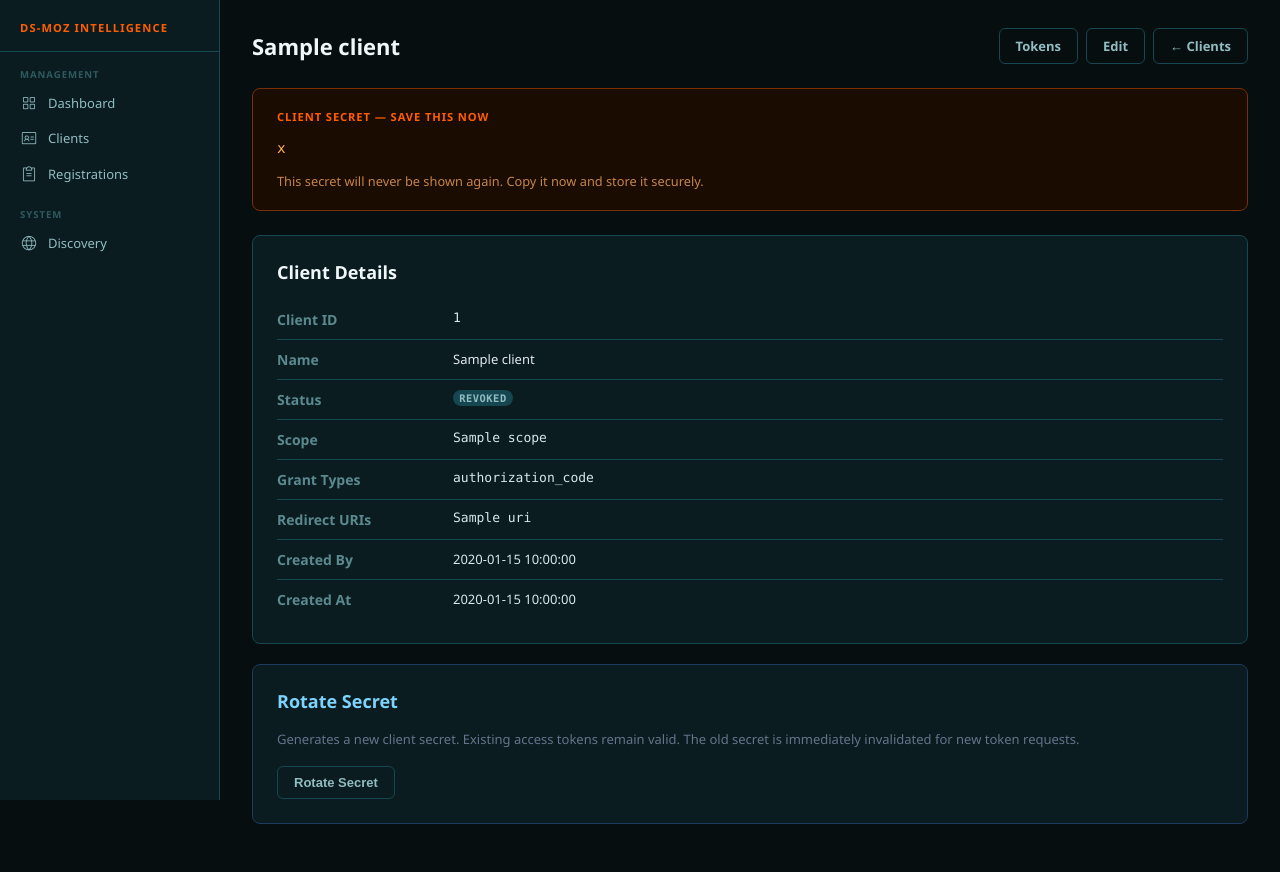
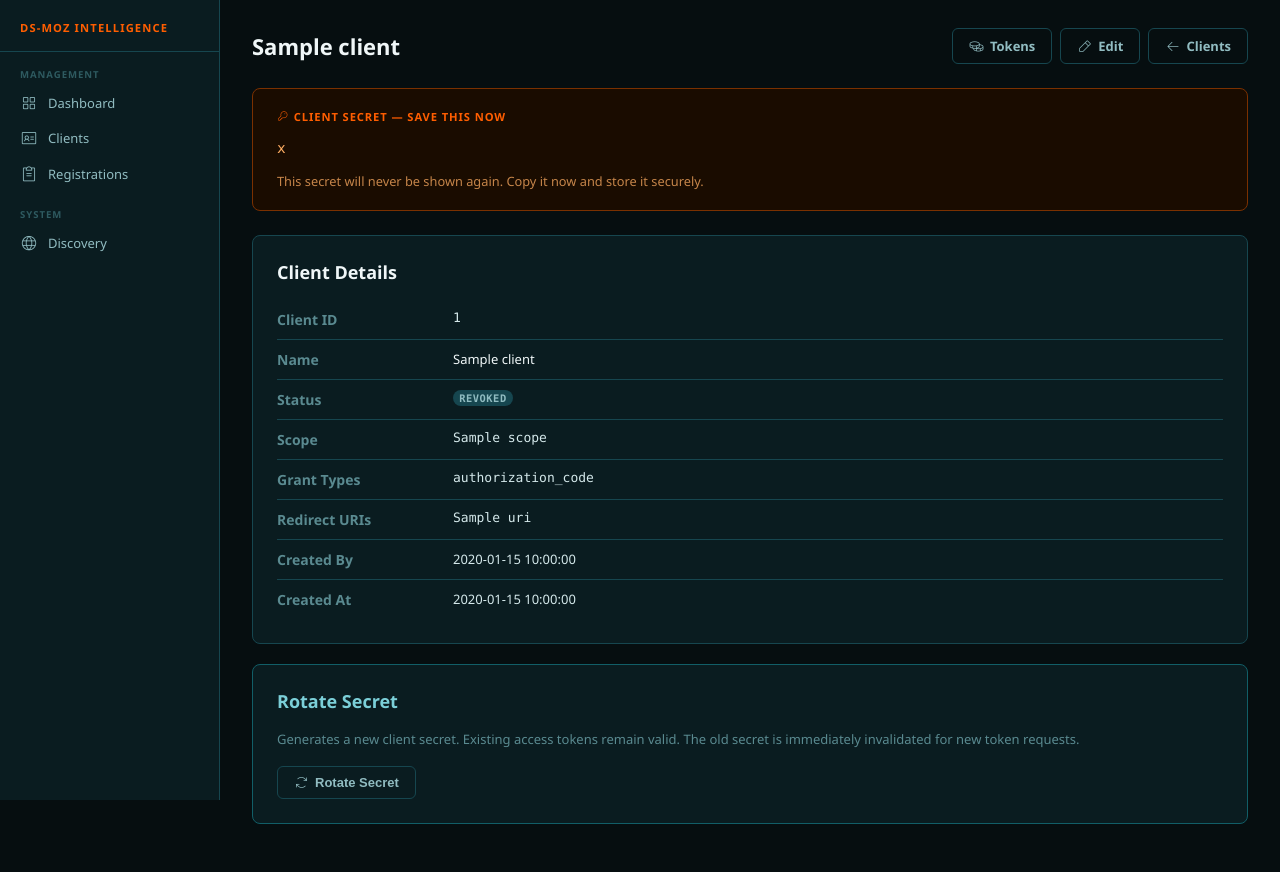
Before and after one commit to dsmoz/mcp-oauth-server, a FastAPI app: template src/admin/templates/client_detail.html in a window 1280 px wide. Run offline with FastAPI, Linux system fonts and the light colour scheme; the template is opened without the code that fills it: most values are stand-ins (such as "Sample title", 1, 10 or a date in 2020); parts of the project's set-up code (start-up, migrations or seed data) failed here and were passed over.

Commit message:
feat: rebrand client detail — secret box, zones, icons

```diff
--- a/src/admin/templates/client_detail.html
+++ b/src/admin/templates/client_detail.html
@@ -5,19 +5,23 @@
 <div class="page-header">
   <h1>{{ client.client_name }}</h1>
   <div class="actions">
-    <a href="/admin/clients/{{ client.client_id }}/tokens" class="btn btn-secondary">Tokens</a>
-    <a href="/admin/clients/{{ client.client_id }}/edit" class="btn btn-secondary">Edit</a>
-    <a href="/admin/clients/" class="btn btn-secondary">← Clients</a>
+    <a href="/admin/clients/{{ client.client_id }}/tokens" class="btn btn-secondary">
+      <i class="ph-light ph-coins"></i> Tokens
+    </a>
+    <a href="/admin/clients/{{ client.client_id }}/edit" class="btn btn-secondary">
+      <i class="ph-light ph-pencil-simple"></i> Edit
+    </a>
+    <a href="/admin/clients/" class="btn btn-secondary">
+      <i class="ph-light ph-arrow-left"></i> Clients
+    </a>
   </div>
 </div>
 
 {% if secret %}
 <div class="secret-box">
-  <p class="label">Client Secret — Save This Now</p>
+  <p class="label"><i class="ph-light ph-key"></i> Client Secret — Save This Now</p>
   <div class="secret-value">{{ secret }}</div>
-  <p class="warning">
-    This secret will never be shown again. Copy it now and store it securely.
-  </p>
+  <p class="warning">This secret will never be shown again. Copy it now and store it securely.</p>
 </div>
 {% endif %}
 
@@ -31,7 +35,7 @@
 
   <div class="detail-row">
     <span class="detail-label">Name</span>
-    <span class="detail-value" style="font-family: inherit; color: #e2e8f0;">{{ client.client_name }}</span>
+    <span class="detail-value" style="font-family: inherit; color: var(--text-h);">{{ client.client_name }}</span>
   </div>
 
   <div class="detail-row">
@@ -63,7 +67,7 @@
           <div>{{ uri }}</div>
         {% endfor %}
       {% else %}
-        <span style="color: #64748b; font-family: inherit; font-style: italic;">Any (unrestricted)</span>
+        <span style="color: var(--text-muted); font-family: inherit; font-style: italic;">Any (unrestricted)</span>
       {% endif %}
     </span>
   </div>
@@ -79,40 +83,44 @@
   </div>
 </div>
 
-<div class="card" style="border-color: #1e3a5f; margin-top: 0.5rem;">
-  <h2 style="color: #7dd3fc; margin-bottom: 1rem;">Rotate Secret</h2>
-  <p style="color: #64748b; font-size: 0.8125rem; margin-bottom: 1rem; line-height: 1.6;">
+<div class="card" style="border-color: var(--focus);">
+  <h2 style="color: var(--info-fg);">Rotate Secret</h2>
+  <p style="color: var(--text-muted); font-size: 0.8125rem; margin-bottom: 1rem; line-height: 1.6;">
     Generates a new client secret. Existing access tokens remain valid. The old secret is
     immediately invalidated for new token requests.
   </p>
   <form method="post" action="/admin/clients/{{ client.client_id }}/rekey"
         onsubmit="return confirm('Rotate the secret for {{ client.client_name }}? The old secret will stop working immediately.')">
-    <button type="submit" class="btn btn-secondary">Rotate Secret</button>
+    <button type="submit" class="btn btn-secondary">
+      <i class="ph-light ph-arrows-clockwise"></i> Rotate Secret
+    </button>
   </form>
 </div>
 
 {% if client.is_active %}
-<div class="card" style="border-color: #450a0a;">
-  <h2 style="color: #f87171;">Danger Zone</h2>
+<div class="card" style="border-color: var(--danger-border); background: var(--danger-bg);">
+  <h2 style="color: var(--danger-fg);">Danger Zone</h2>
 
-  <p style="color: #64748b; font-size: 0.8125rem; margin-bottom: 0.75rem; line-height: 1.6;">
-    <strong style="color: #94a3b8;">Revoke</strong> — deactivates the client and invalidates all tokens.
+  <p style="color: var(--text-muted); font-size: 0.8125rem; margin-bottom: 0.75rem; line-height: 1.6;">
+    <strong style="color: var(--text-ui);">Revoke</strong> — deactivates the client and invalidates all tokens.
     The client row is kept for audit purposes. Cannot be reactivated.
   </p>
   <form method="post" action="/admin/clients/{{ client.client_id }}/revoke"
         onsubmit="return confirm('Revoke {{ client.client_name }} and all its tokens?')"
         style="margin-bottom: 1.25rem;">
-    <button type="submit" class="btn btn-danger">Revoke Client & All Tokens</button>
+    <button type="submit" class="btn btn-danger">
+      <i class="ph-light ph-prohibit"></i> Revoke Client & All Tokens
+    </button>
   </form>
 
-  <p style="color: #64748b; font-size: 0.8125rem; margin-bottom: 0.75rem; line-height: 1.6;">
-    <strong style="color: #94a3b8;">Delete</strong> — permanently removes this client and all associated
+  <p style="color: var(--text-muted); font-size: 0.8125rem; margin-bottom: 0.75rem; line-height: 1.6;">
+    <strong style="color: var(--text-ui);">Delete</strong> — permanently removes this client and all associated
     tokens from the database. This is irreversible.
   </p>
   <form method="post" action="/admin/clients/{{ client.client_id }}/delete"
         onsubmit="return confirm('PERMANENTLY DELETE {{ client.client_name }} and all its tokens? This cannot be undone.')">
-    <button type="submit" class="btn btn-danger" style="background: #450a0a; border: 1px solid #7f1d1d;">
-      Permanently Delete Client
+    <button type="submit" class="btn btn-danger">
+      <i class="ph-light ph-trash"></i> Permanently Delete Client
     </button>
   </form>
 </div>
```
